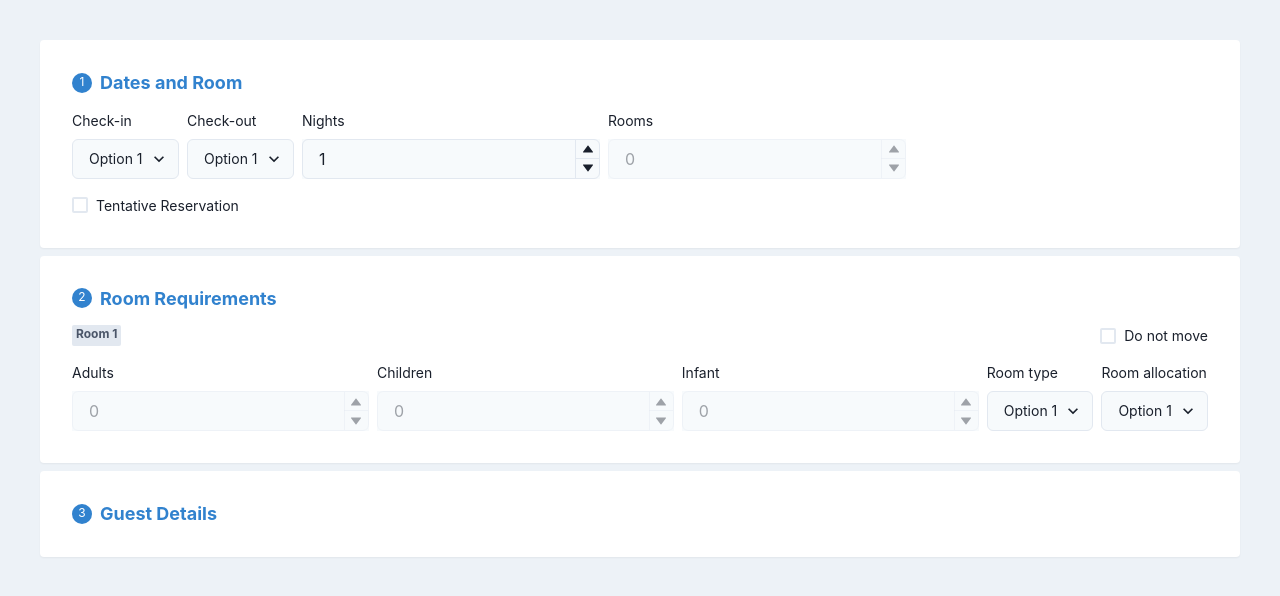
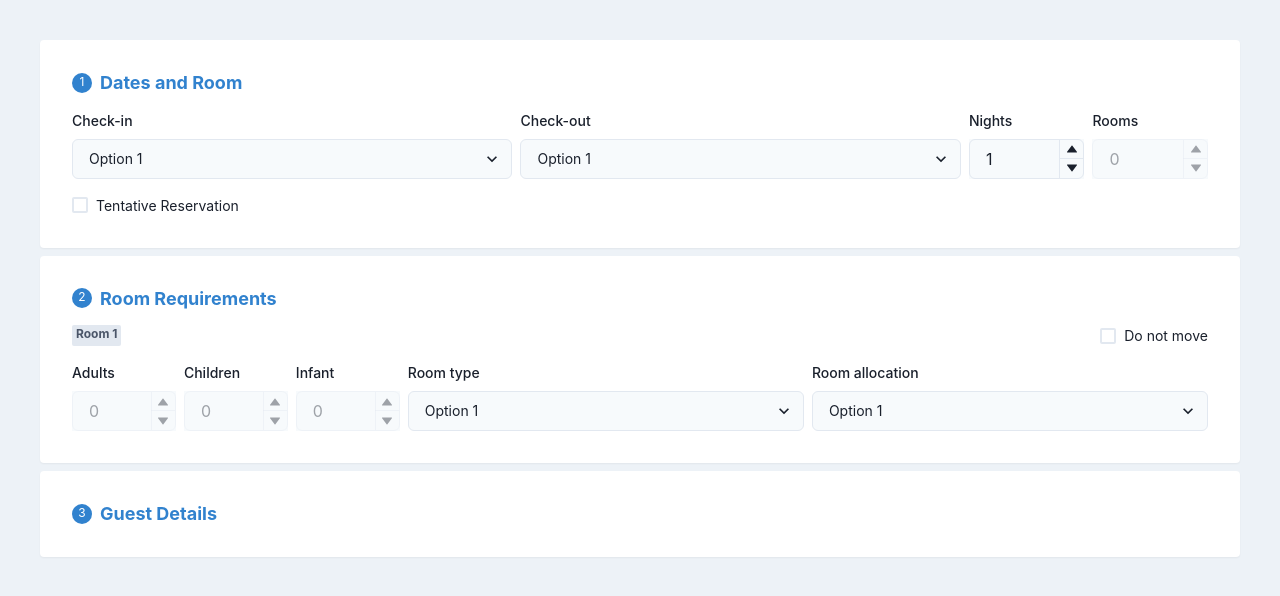
Before and after one commit to N-Nikolaev/socialpinpoint-tech-test, a React (Vite) app: page / in a window 1280 px wide. Shown: the top 596 px of the page. Built offline with nearby package versions, Linux system fonts and the light colour scheme.

Commit message:
Update InputCard children from 'Stack' to 'FormControl'

```diff
--- a/src/App.tsx
+++ b/src/App.tsx
@@ -1,4 +1,5 @@
 import { Checkbox } from '@chakra-ui/checkbox'
+import { FormControl, FormLabel } from '@chakra-ui/form-control'
 import {
   Box,
   Flex,
@@ -20,10 +21,10 @@ const App: React.FC = () => {
 
         <InputCard number={1} title='Dates and Room'>
           <HStack>
-            <Stack>
-              <Text fontSize='sm'>
+            <FormControl id='check-in'>
+              <FormLabel fontSize='sm'>
                 Check-in
-              </Text>
+              </FormLabel>
 
 {/* //TODO State: Check-in dates */}
               <Select
@@ -33,12 +34,12 @@ const App: React.FC = () => {
                 <option value="option2">Option 2</option>
                 <option value="option3">Option 3</option>
               </Select>
-            </Stack>
+            </FormControl>
 
-            <Stack>
-              <Text fontSize='sm'>
+            <FormControl id='check-out'>
+              <FormLabel fontSize='sm'>
                 Check-out
-              </Text>
+              </FormLabel>
 
 {/* //TODO State: Check-out dates */}
               <Select
@@ -48,12 +49,12 @@ const App: React.FC = () => {
                 <option value="option2">Option 2</option>
                 <option value="option3">Option 3</option>
               </Select>
-            </Stack>
+            </FormControl>
 
-            <Stack>
-              <Text fontSize='sm'>
+            <FormControl id='Nights' w='fit-content'>
+              <FormLabel fontSize='sm'>
                 Nights
-              </Text>
+              </FormLabel>
 
               <NumberInput
                 defaultValue={1}
@@ -66,12 +67,12 @@ const App: React.FC = () => {
                   <NumberDecrementStepper />
                 </NumberInputStepper>
               </NumberInput>
-            </Stack>
+            </FormControl>
 
-            <Stack>
-              <Text fontSize='sm'>
+            <FormControl id='Rooms' w='fit-content'>
+              <FormLabel fontSize='sm'>
                 Rooms
-              </Text>
+              </FormLabel>
 
               <NumberInput
                 isDisabled
@@ -85,7 +86,7 @@ const App: React.FC = () => {
                   <NumberDecrementStepper />
                 </NumberInputStepper>
               </NumberInput>
-            </Stack>
+            </FormControl>
           </HStack>
 
           <Checkbox>
@@ -116,10 +117,10 @@ const App: React.FC = () => {
           </Flex>
 
           <HStack>
-            <Stack>
-              <Text fontSize='sm'>
+            <FormControl id='Adults' w='fit-content'>
+              <FormLabel fontSize='sm'>
                 Adults
-              </Text>
+              </FormLabel>
 
               <NumberInput
                 isDisabled
@@ -133,12 +134,12 @@ const App: React.FC = () => {
                   <NumberDecrementStepper />
                 </NumberInputStepper>
               </NumberInput>
-            </Stack>
+            </FormControl>
 
-            <Stack>
-              <Text fontSize='sm'>
+            <FormControl id='children' w='fit-content'>
+              <FormLabel fontSize='sm'>
                 Children
-              </Text>
+              </FormLabel>
 
               <NumberInput
                 isDisabled
@@ -152,12 +153,12 @@ const App: React.FC = () => {
                   <NumberDecrementStepper />
                 </NumberInputStepper>
               </NumberInput>
-            </Stack>
+            </FormControl>
 
-            <Stack>
-              <Text fontSize='sm'>
+            <FormControl id='infant' w='fit-content'>
+              <FormLabel fontSize='sm'>
                 Infant
-              </Text>
+              </FormLabel>
 
               <NumberInput
                 isDisabled
@@ -171,12 +172,12 @@ const App: React.FC = () => {
                   <NumberDecrementStepper />
                 </NumberInputStepper>
               </NumberInput>
-            </Stack>
+            </FormControl>
 
-            <Stack>
-              <Text fontSize='sm'>
+            <FormControl id='room-type'>
+              <FormLabel fontSize='sm'>
                 Room type
-              </Text>
+              </FormLabel>
 
 {/* //TODO State: Room type */}
               <Select
@@ -186,12 +187,12 @@ const App: React.FC = () => {
                 <option value="option2">Option 2</option>
                 <option value="option3">Option 3</option>
               </Select>
-            </Stack>
+            </FormControl>
 
-            <Stack>
-              <Text fontSize='sm'>
+            <FormControl id='room-allocation'>
+              <FormLabel fontSize='sm'>
                 Room allocation
-              </Text>
+              </FormLabel>
 
 {/* //TODO State: Room allocation */}
               <Select
@@ -201,11 +202,13 @@ const App: React.FC = () => {
                 <option value="option2">Option 2</option>
                 <option value="option3">Option 3</option>
               </Select>
-            </Stack>
+            </FormControl>
           </HStack>
         </InputCard>
 
-        <InputCard number={3} title='Guest Details'>Text</InputCard>
+        <InputCard number={3} title='Guest Details'>
+
+        </InputCard>
 
       </Stack>
     </Flex>
```
